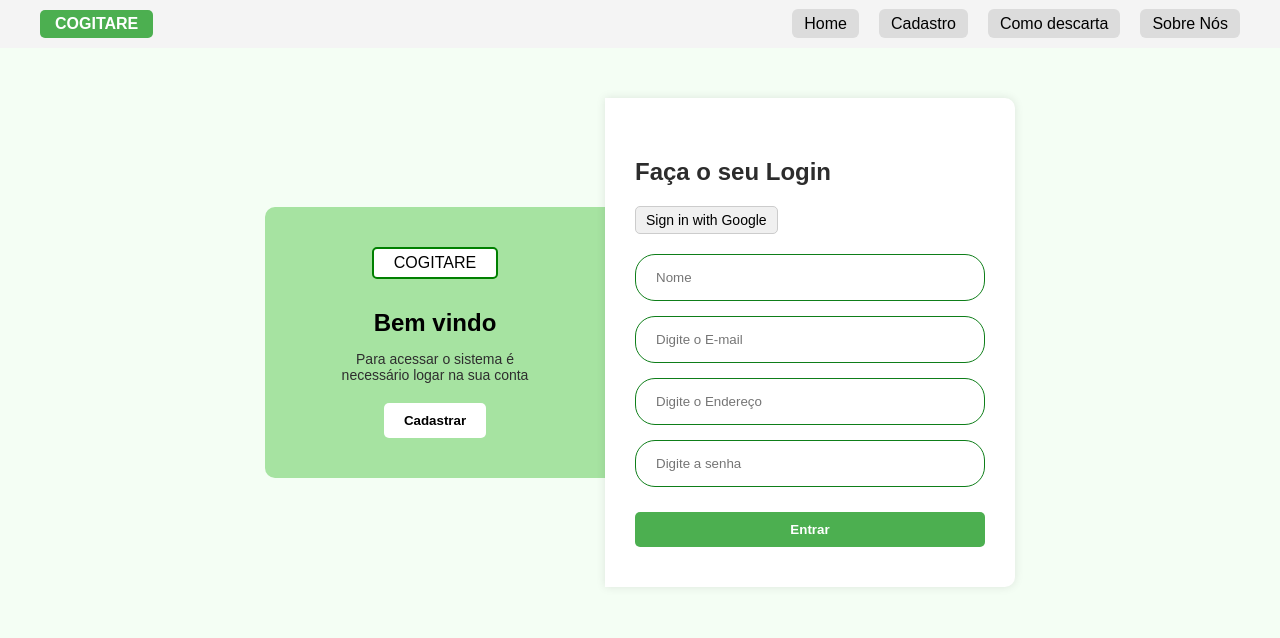
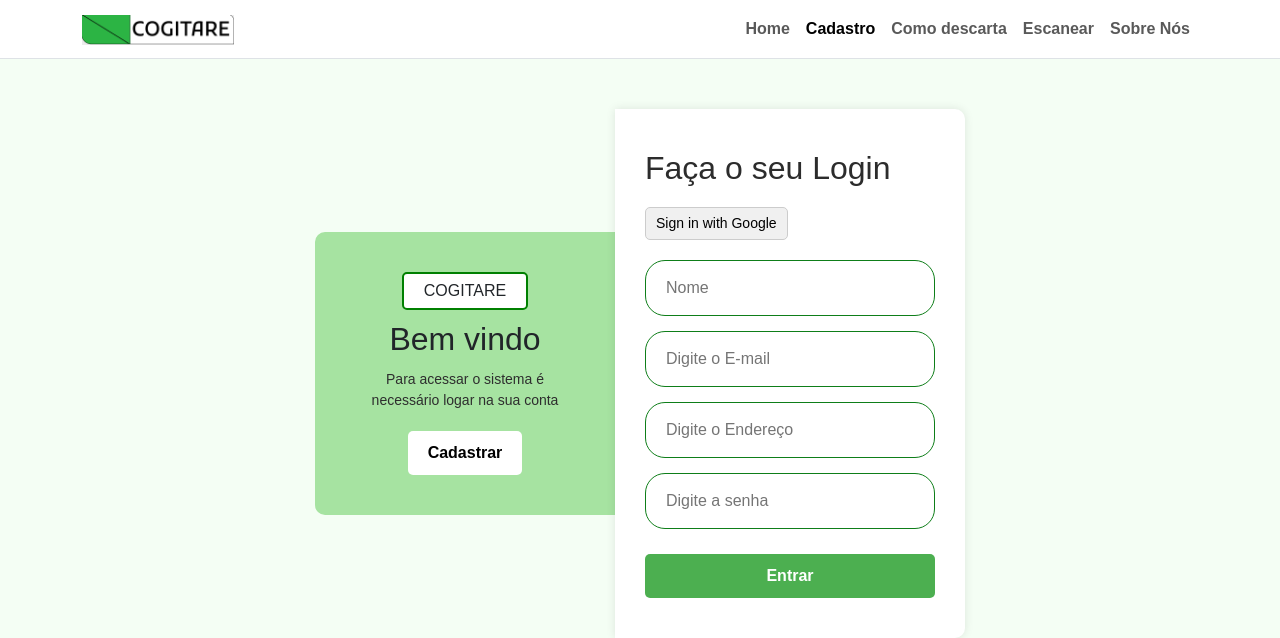
Before and after one commit to Douradobitc01n/Cogitare, a plain HTML site: page cadastro.html in a window 1280 px wide. Drawn offline with nearby package versions, Linux system fonts and the light colour scheme.

Commit message:
Adição do botão Escanear e Nav em Cadastro

```diff
--- a/cadastro.html
+++ b/cadastro.html
@@ -3,6 +3,11 @@
 <head>
   <meta charset="UTF-8">
   <title>Login - COGITARE</title>
+  <link href="https://cdn.jsdelivr.net/npm/bootstrap@5.3.3/dist/css/bootstrap.min.css" rel="stylesheet">
+  <link rel="stylesheet" href="https://cdn.jsdelivr.net/npm/bootstrap-icons@1.11.3/font/bootstrap-icons.css">
+  <link rel="stylesheet" href="style/style.css">
+  <link rel="icon" type="image/png" href="favicon.png">
+
   <style>
     body {
       margin: 0;
@@ -48,6 +53,13 @@
     }
 
     .container {
+      display: flex;
+      justify-content: center;
+      align-items: center;
+      margin-top: 50px;
+    }
+
+    .containerNav{
       display: flex;
       justify-content: center;
       align-items: center;
@@ -151,14 +163,24 @@
   </style>
 </head>
 <body>
-  <nav class="menu">
-    <div class="logo">COGITARE</div>
-    <ul class="nav-links">
-      <li><a href="index.html">Home</a></li>
-      <li><a href="#">Cadastro</a></li>
-      <li><a href="#">Como descarta</a></li>
-      <li><a href="#">Sobre Nós</a></li>
-    </ul>
+  <nav class="navbar navbar-expand-lg bg-white border-bottom">
+    <div class="container" style="margin-top: 0px;">
+      <a class="navbar-brand" href="#">
+        <img src="/imagens/logo.png" alt="Logo Cogitare" height="30">
+      </a>
+      <button class="navbar-toggler" type="button" data-bs-toggle="collapse" data-bs-target="#navbarNav">
+        <span class="navbar-toggler-icon"></span>
+      </button>
+      <div class="collapse navbar-collapse" id="navbarNav">
+        <ul class="navbar-nav ms-auto">
+          <li class="nav-item"><a class="nav-link fw-bold" href="index.html">Home</a></li>
+          <li class="nav-item"><a class="nav-link fw-bold active" href="cadastro.html">Cadastro</a></li>
+          <li class="nav-item"><a class="nav-link fw-bold" href="#">Como descarta</a></li>
+          <li class="nav-item"><a class="nav-link fw-bold" href="medicamentosCadastro.html">Escanear</a></li>
+          <li class="nav-item"><a class="nav-link fw-bold" href="#">Sobre Nós</a></li>
+        </ul>
+      </div>
+    </div>
   </nav>
 
   <div class="container">
```
Also changed, not shown: index.html (+3 -2 lines).
